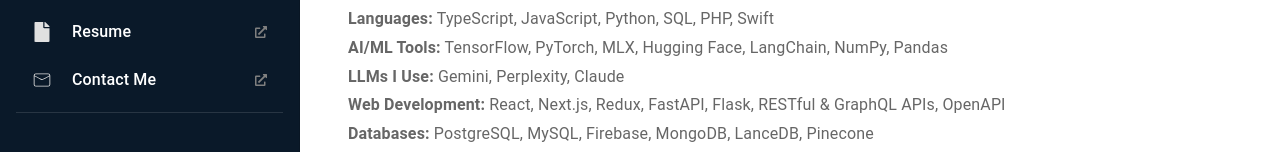
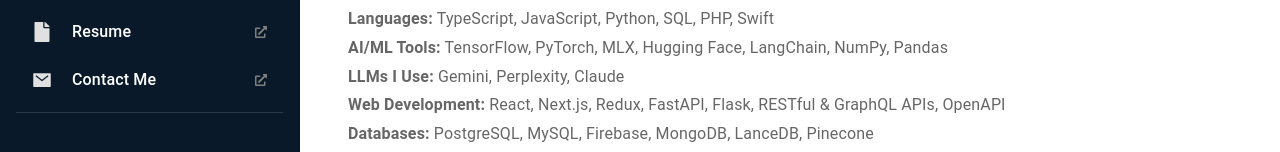
Before and after one commit to russellelliott/russellelliott-portfolio-site-react, a React (Create React App) app: page / in a window 1280 px wide. Shown: the part 392-544 px from the top of the page. Built offline with nearby package versions, Linux system fonts and the light colour scheme.

Commit message:
consistent icon styling

```diff
--- a/src/components/Sidebar.js
+++ b/src/components/Sidebar.js
@@ -17,7 +17,7 @@
 } from '@mui/material';
 import MenuIcon from '@mui/icons-material/Menu';
 import { FaGithub, FaLinkedin, FaYoutube, FaFile, FaExternalLinkAlt } from 'react-icons/fa';
-import { CiMail } from 'react-icons/ci';
+import { IoMailSharp } from "react-icons/io5";
 
 const drawerWidth = 300;
 
@@ -61,7 +61,7 @@
           { text: 'Linkedin', icon: <FaLinkedin />, href: 'https://www.linkedin.com/in/russell-elliott-2001/' },
           { text: 'Youtube', icon: <FaYoutube />, href: 'https://www.youtube.com/channel/UCY4L4GNljnzOG5a8Vvqiwqw' },
           { text: 'Resume', icon: <FaFile />, href: '/Russell_Elliott___Resume.pdf' },
-          { text: 'Contact Me', icon: <CiMail />, href: 'mailto:russell@quadsquad.net' },
+          { text: 'Contact Me', icon: <IoMailSharp />, href: 'mailto:russell@quadsquad.net' },
         ].map((item, index) => (
           <ListItem key={item.text} disablePadding>
             <ListItemButton component="a" href={item.href} target="_blank" rel="noopener noreferrer">
```
